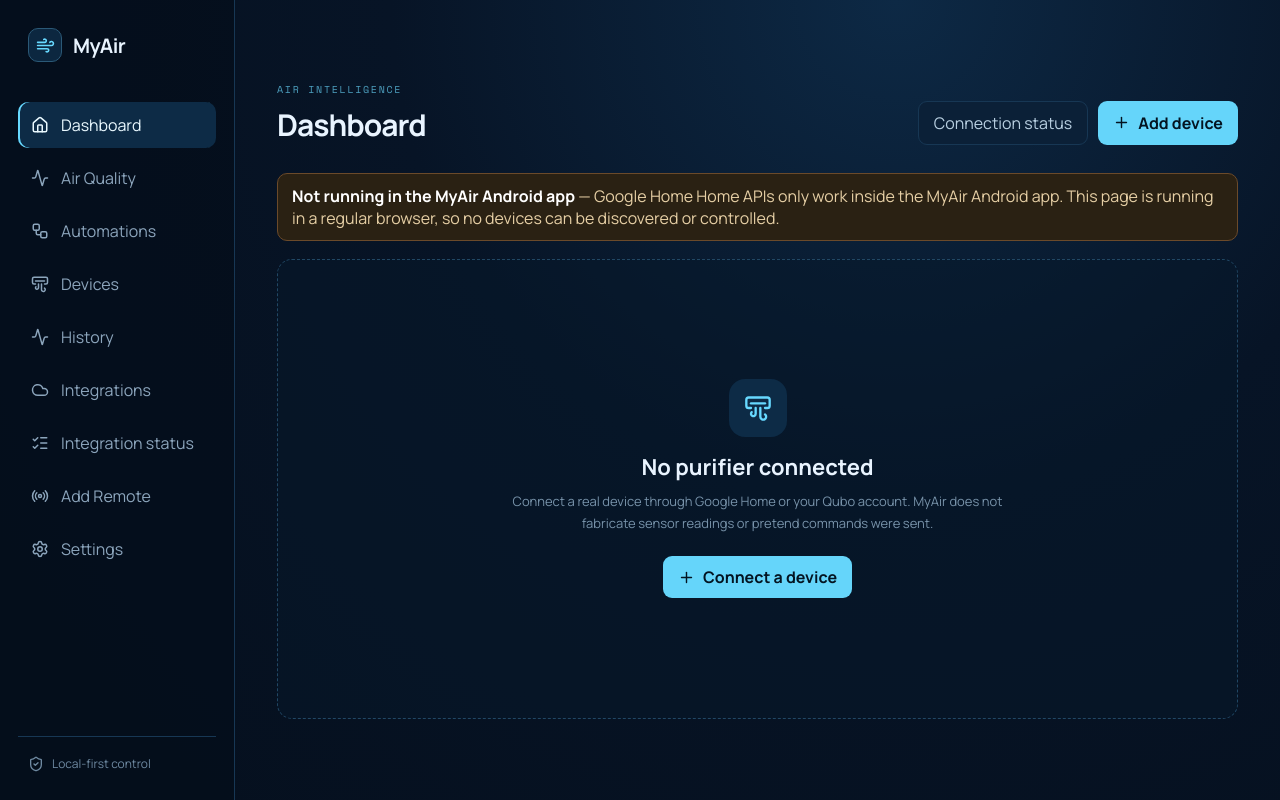
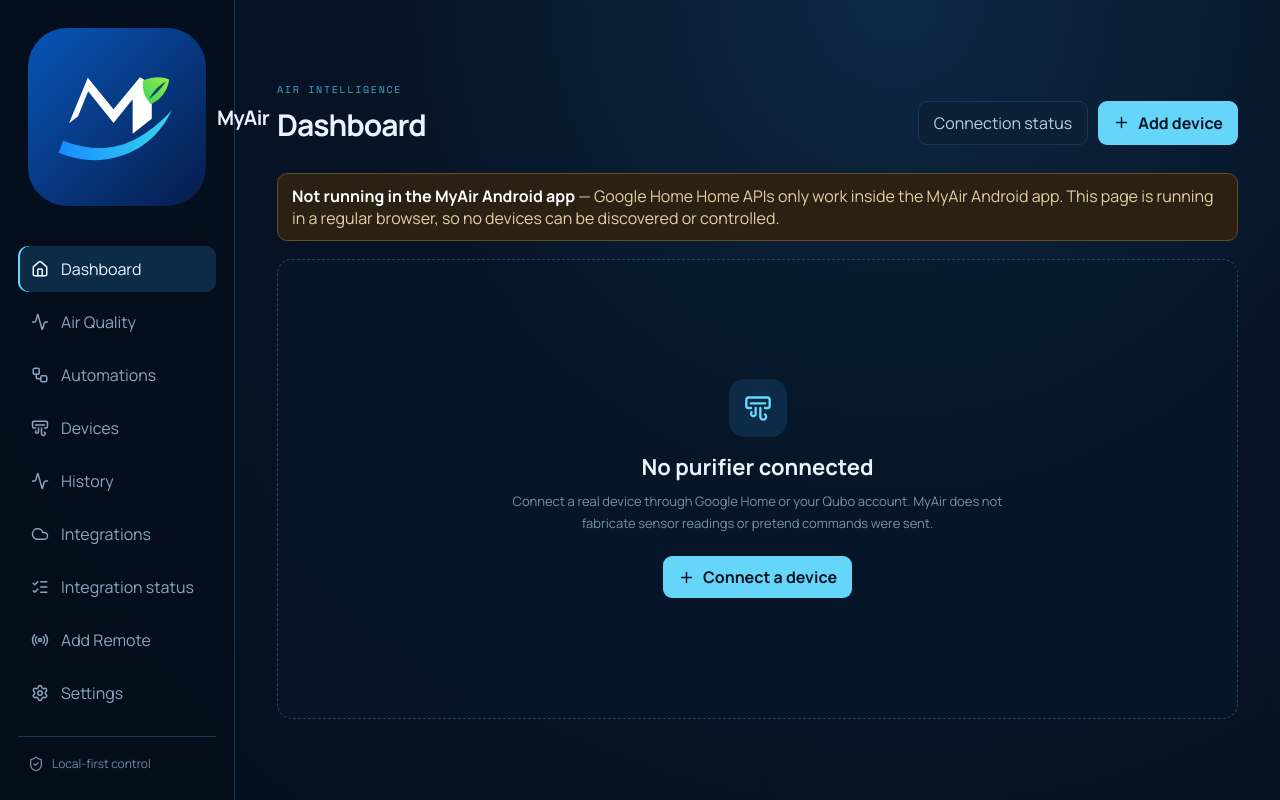
Before and after one commit to nextgen-20/myair, a React (Vite) app: page / in a window 1280 px wide. Built offline with nearby package versions, Linux system fonts and the light colour scheme.

Commit message:
Use MyAir Flow M logo in app header

```diff
--- a/src/main.tsx
+++ b/src/main.tsx
@@ -39,7 +39,7 @@ function App() {
   return (
     <div className="app">
       <aside>
-        <div className="brand"><div className="mark"><Wind size={19} /></div><span>MyAir</span></div>
+        <div className="brand"><img className="brandLogo" src="/myair-logo.svg" alt="MyAir" /><span>MyAir</span></div>
         <nav>{nav.map(([n, I]) => (
           <button className={page === n ? 'active' : ''} onClick={() => setPage(n)} key={n}><I size={18} /><span>{n}</span></button>
         ))}</nav>
```
